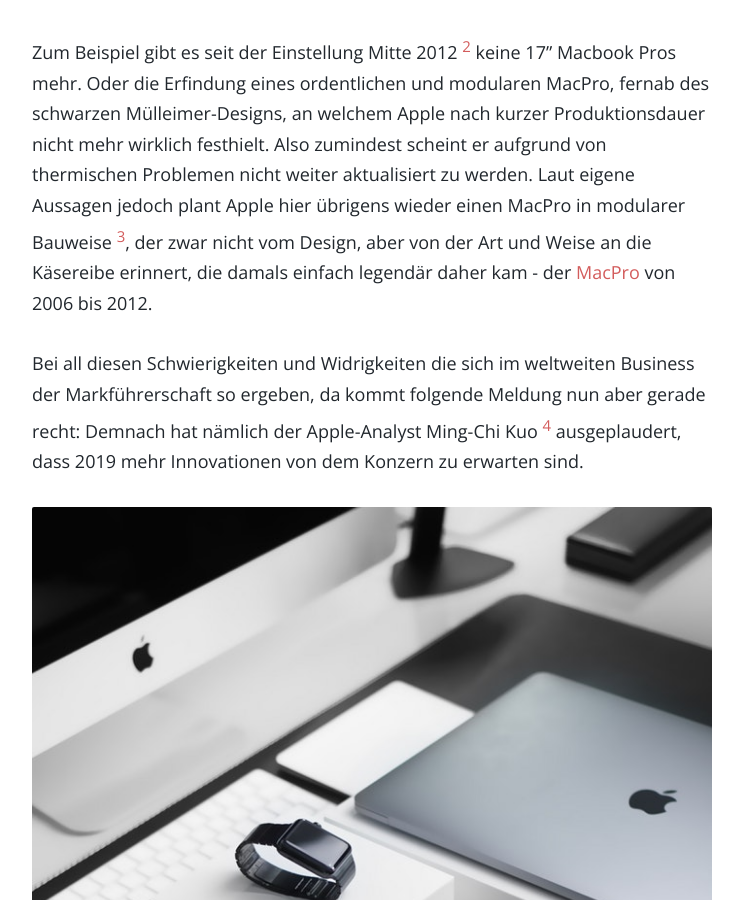
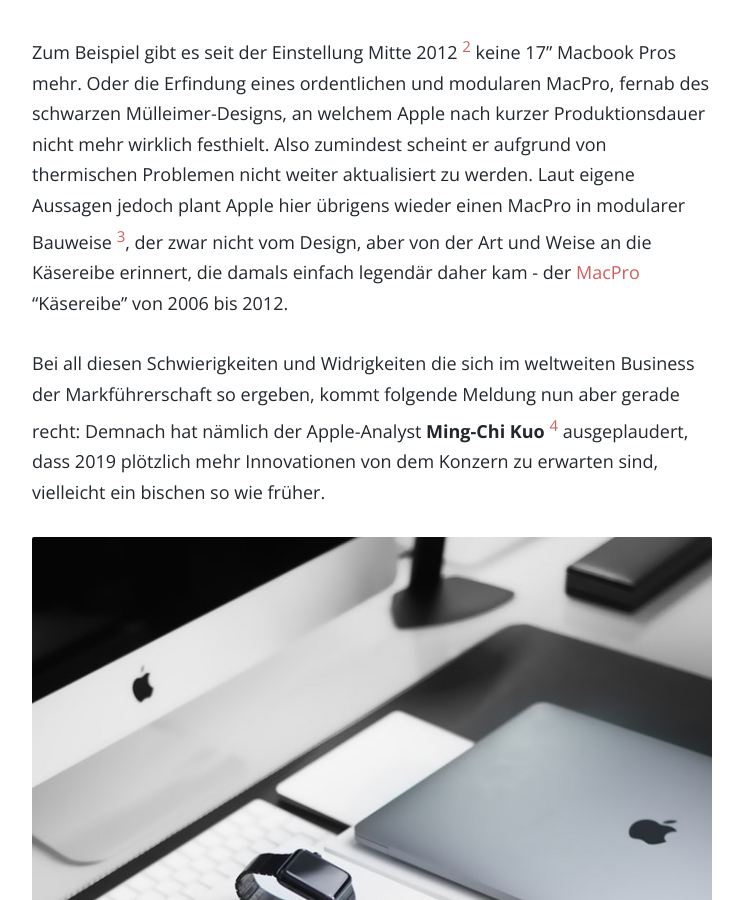
Before and after one commit to thafaker/apfelhammer.de, a Jekyll site: the page built from _posts/2019-02-21-Neue-grosse-Macbooks.md, in a window 1280 px wide and 900 px high, scrolled down 1338 px. Shown: the whole window, without its empty margins (268-1011 px from the left). Built offline with Jekyll 4.4.1, drawn with Linux system fonts in a browser that asks for light colours; our own code applies the rules of GitHub Pages for plain Markdown files; comment, search, counter and statistics services are not loaded.

Commit message:
Update 2019-02-21-Neue-grosse-Macbooks.md

```diff
--- a/_posts/2019-02-21-Neue-grosse-Macbooks.md
+++ b/_posts/2019-02-21-Neue-grosse-Macbooks.md
@@ -15,9 +15,9 @@
 Denn seien wir doch mal ehrlich, die letzten Jahre ist bezüglich Produktinnovation alles ziemlich absehbar. Apple aktualisiert die bestehenden Geräte mit einem inneren Hardware-Update: hier ein bisschen mehr RAM, dort ein schnellerer Prozessor oder vielleicht auch mal ein anderer Chipsatz. Aber mehr passiert eigentlich nicht! Alte Produktklassen werden zum teil über Jahre (siehe Macbook Air oder Mac Mini) nicht aktualisiert und bleiben aber dennoch als Neugeräte im Store, sodass der werte Käufer nicht mal mehr sicher sein kann, den besten Mac zu kaufen. So wie früher, nach Steve seiner Rückkehr, als Apple 1998 mit Einführung des *Power Macintosh G3* sein Sortiment entschlackte und bei den Produkten die dann übrig blieben, die besten der Welt entwickelte [^5]. Aber *lass ab*...
 
 Zum Beispiel gibt es seit der Einstellung Mitte 2012 [^1] keine 17" Macbook Pros mehr. Oder die Erfindung eines ordentlichen und modularen MacPro, fernab des schwarzen Mülleimer-Designs, an welchem Apple nach kurzer Produktionsdauer nicht mehr wirklich festhielt. Also zumindest scheint er aufgrund von thermischen Problemen nicht weiter aktualisiert zu werden.
-Laut eigene Aussagen jedoch plant Apple hier übrigens wieder einen MacPro in modularer Bauweise [^2], der zwar nicht vom Design, aber von der Art und Weise an die Käsereibe erinnert, die damals einfach legendär daher kam - der [MacPro](/2019/02/03/Mac-Pro/) von 2006 bis 2012.
+Laut eigene Aussagen jedoch plant Apple hier übrigens wieder einen MacPro in modularer Bauweise [^2], der zwar nicht vom Design, aber von der Art und Weise an die Käsereibe erinnert, die damals einfach legendär daher kam - der [MacPro](/2019/02/03/Mac-Pro/) "Käsereibe" von 2006 bis 2012.
 
-Bei all diesen Schwierigkeiten und Widrigkeiten die sich im weltweiten Business der Markführerschaft so ergeben, da kommt folgende Meldung nun aber gerade recht: Demnach hat nämlich der Apple-Analyst Ming-Chi Kuo [^3] ausgeplaudert, dass 2019 mehr Innovationen von dem Konzern zu erwarten sind.
+Bei all diesen Schwierigkeiten und Widrigkeiten die sich im weltweiten Business der Markführerschaft so ergeben,  kommt folgende Meldung nun aber gerade recht: Demnach hat nämlich der Apple-Analyst **Ming-Chi Kuo** [^3] ausgeplaudert, dass 2019 plötzlich mehr Innovationen von dem Konzern zu erwarten sind, vielleicht ein bischen so wie früher.
 
 ![](/content/images/worscht-small2.jpg)
 
@@ -31,8 +31,10 @@
 
 ---
 
+<small>
 **Artikelbild**: Photo by [Ales Nesetril](https://unsplash.com/photos/Im7lZjxeLhg?utm_source=unsplash&utm_medium=referral&utm_content=creditCopyText) on Unsplash <br />
 **Artikelbild 2**: Photo by [Julian O'hayon](https://unsplash.com/photos/Bs-zngH79Ds) on Unsplash
+</small>
 
 ---
 
```
